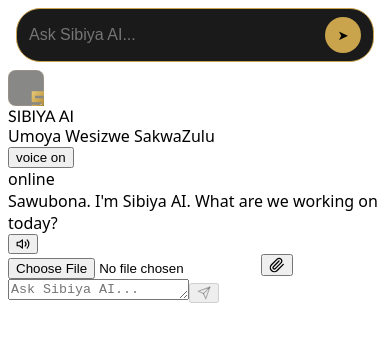
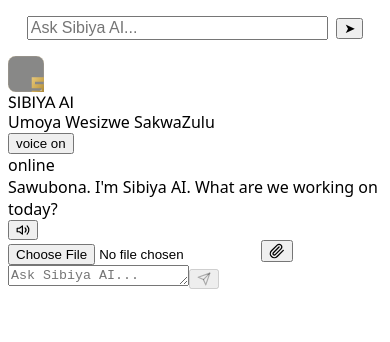
Before and after one commit to Izzy-10/Sibiya-AI, a React (Vite) app: page / in a window 390 px wide. Shown: the top 342 px of the page. Built offline with nearby package versions, Linux system fonts and the light colour scheme.

Commit message:
Update styles for chat input bar and messages
Refactor chat input bar styles for improved layout and responsiveness.

```diff
--- a/src/index.css
+++ b/src/index.css
@@ -1,35 +1,24 @@
+body {
+  font-size: 16px; /* mobile-friendly minimum */
+}
+
+.chat-input-bar input,
+.chat-messages {
+  font-size: 1rem; /* scales with body, don't hardcode small px values */
+}
 .chat-input-bar {
+  max-width: 500px;
+  width: 90%;
+  margin: 0.5rem auto;
+  padding: 0.5rem 0.75rem;
+  border-radius: 24px;
   display: flex;
   align-items: center;
   gap: 0.5rem;
-  padding: 0.5rem 0.75rem;
-  margin: 0.5rem;
-  background: #1a1a1a;
-  border: 1px solid #C9A44C;
-  border-radius: 24px; /* pill, but not oversized */
-  max-width: 100%;
-  box-sizing: border-box;
 }
 
 .chat-input-bar input {
   flex: 1;
-  background: transparent;
-  border: none;
-  outline: none;
-  color: #fff;
+  min-width: 0;
   font-size: 1rem;
-  padding: 0.5rem 0;
-  min-width: 0; /* prevents overflow */
 }
-
-.chat-input-bar button {
-  flex-shrink: 0;
-  width: 36px;
-  height: 36px;
-  border-radius: 50%;
-  background: #C9A44C;
-  border: none;
-  display: flex;
-  align-items: center;
-  justify-content: center;
-}
```
